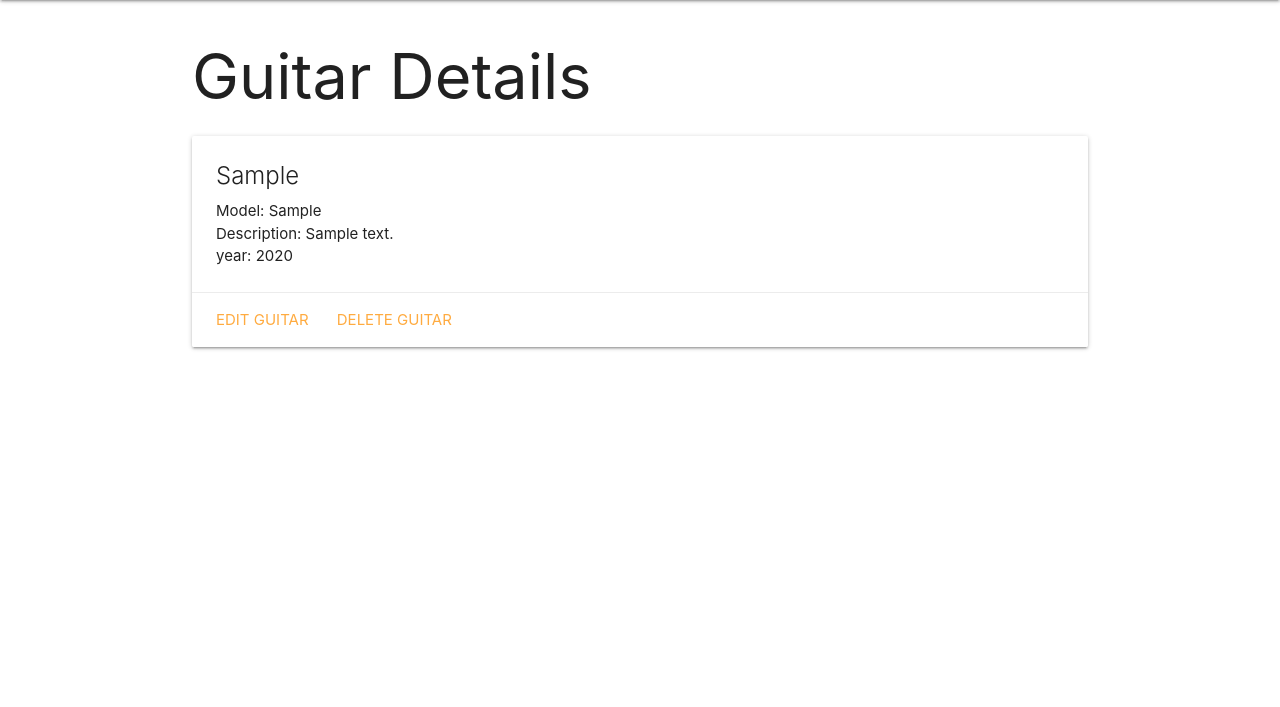
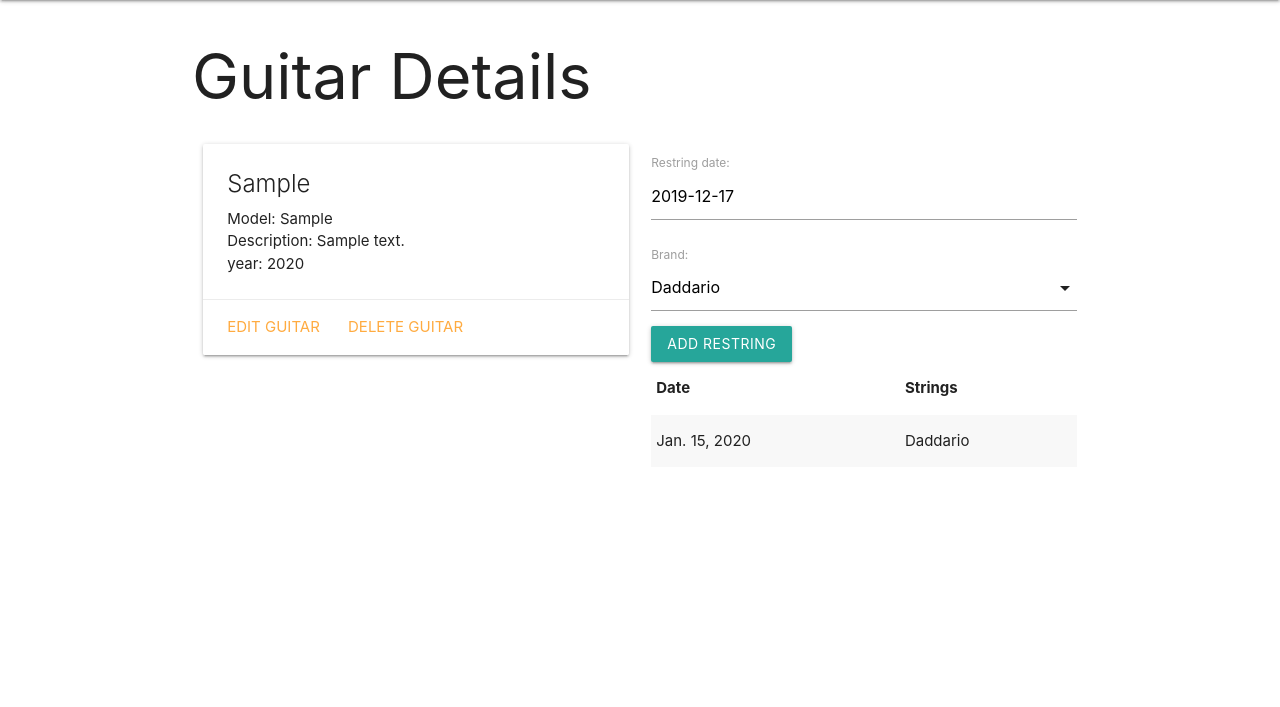
Before and after one commit to Msartain/guitar_collector, a Django app: page /guitars/1/ in a window 1280 px wide. Shown: the part 64-771 px from the top of the page. Run offline with Django 3.2, Linux system fonts and the light colour scheme; tables that the repository leaves empty hold one stand-in row (values such as "Sample post").

Commit message:
lab 3 finished - add restring to guitar

```diff
--- a/main_app/admin.py
+++ b/main_app/admin.py
@@ -1,5 +1,7 @@
 from django.contrib import admin
-from .models import Guitar
+from .models import Guitar, Restring
 # Register your models here.
 
 admin.site.register(Guitar)
+
+admin.site.register(Restring)
--- /dev/null
+++ b/main_app/forms.py
@@ -0,0 +1,7 @@
+from django.forms import ModelForm
+from .models import Restring
+
+class RestringForm(ModelForm):
+    class Meta:
+        model = Restring
+        fields = ['date', 'brand']
--- a/main_app/models.py
+++ b/main_app/models.py
@@ -1,7 +1,18 @@
 from django.db import models
 from django.urls import reverse
 
-# Create your models here.
+STRINGS = (
+    ('Dad', 'Daddario'),
+    ('EB', 'Ernie Ball'),
+    ('Fen', 'Fender'),
+    ('Elx', 'Elixar')
+)
+
+GUAGES = (
+    ('10-42'),
+    ('11-52'),
+    ('09-42')
+)
 
 class Guitar(models.Model):
     brand = models.CharField(max_length=50)
@@ -14,3 +25,26 @@ class Guitar(models.Model):
 
     def get_absolute_url(self):
         return reverse('detail', kwargs={'guitar_id': self.id})
+
+
+class Restring(models.Model):
+    date = models.DateField('restring date')
+    brand = models.CharField(
+        max_length=40,
+        choices=STRINGS,
+        default=STRINGS[0][0]
+        )
+    # guage = models.CharField(
+    #     max_length=30,
+    #     choices=GUAGES,
+    #     default=GUAGES[0][0]
+    #     )
+
+    guitar = models.ForeignKey(Guitar, on_delete=models.CASCADE)
+
+    def __str__(self):
+         # Nice method for obtaining the friendly value of a Field.choice
+        return f"{self.get_brand_display()} on {self.date}"
+
+    class Meta:
+        ordering = ['-date']
--- a/main_app/templates/base.html
+++ b/main_app/templates/base.html
@@ -8,6 +8,7 @@
   <title>Guitar Collector</title>
   <link rel="stylesheet" href="https://cdnjs.cloudflare.com/ajax/libs/materialize/1.0.0/css/materialize.min.css">
   <link rel="stylesheet" type="text/css" href="{% static 'css/style.css' %}">
+  <script src="https://cdnjs.cloudflare.com/ajax/libs/materialize/1.0.0/js/materialize.min.js"></script>
 </head>
 <body>
   <header class="navbar-fixed">
--- a/main_app/templates/guitars/detail.html
+++ b/main_app/templates/guitars/detail.html
@@ -3,6 +3,8 @@
 
 <h1>Guitar Details</h1>
 
+<div class="row">
+  <div class="col s6">
     <div class="card">
       <div class="card-content">
         <span class="card-title">{{ guitar.brand }}</span>
@@ -19,5 +21,41 @@
         <a href="{% url 'guitars_delete' guitar.id %}">Delete Guitar</a>
       </div>
     </div>
+  </div>
+  <div class="col s6">
+    <form action="{% url 'add_restring' guitar.id %}"method="post">
+      {% csrf_token %}
+      {{ restring_form.as_p }}
+      <input type="submit" class="btn" value="Add Restring">
+    </form>
+    <table class="striped">
+      <thead>
+        <tr><th>Date</th><th>Strings</th></tr>
+      </thead>
+      <tbody>
+        {% for restring in guitar.restring_set.all %}
+          <tr>
+            <td>{{restring.date}}</td>
+            <td>{{restring.get_brand_display}}</td>
+          </tr>
+        {% endfor %}
+      </tbody>
+    </table>
+  </div>
+</div>
+
+<script>
+  let dateEl = document.getElementById('id_date');
+  M.Datepicker.init(dateEl, {
+    format: 'yyyy-mm-dd',
+    defaultDate: new Date(),
+    setDefaultDate: true,
+    autoClose: true
+  });
+
+  let selectEl = document.getElementById('id_brand');
+  M.FormSelect.init(selectEl);
+
+</script>
 
 {% endblock %}
--- a/main_app/urls.py
+++ b/main_app/urls.py
@@ -9,4 +9,6 @@ urlpatterns = [
     path('guitars/create/', views.GuitarCreate.as_view(), name='guitars_create'),
     path('guitars/<int:pk>/update/', views.GuitarUpdate.as_view(), name='guitars_update'),
     path('guitars/<int:pk>/delete', views.GuitarDelete.as_view(), name='guitars_delete'),
+    path('guitars/<int:guitar_id>/add_restring/', views.add_restring, name='add_restring'),
+
 ]
--- a/main_app/views.py
+++ b/main_app/views.py
@@ -1,6 +1,7 @@
-from django.shortcuts import render
+from django.shortcuts import render, redirect
 from django.views.generic.edit import CreateView, UpdateView, DeleteView
 from .models import Guitar
+from .forms import RestringForm
 
 # Create your views here.
 
@@ -17,7 +18,12 @@ def guitars_index(request):
 
 def guitars_detail(request, guitar_id):
     guitar = Guitar.objects.get(id=guitar_id)
-    return render(request, 'guitars/detail.html', { 'guitar' : guitar })
+    restring_form = RestringForm()
+    return render(request, 'guitars/detail.html', {
+        'guitar' : guitar,
+        'restring_form': restring_form
+        })
+
 
 class GuitarCreate(CreateView):
     model = Guitar
@@ -29,4 +35,13 @@ class GuitarUpdate(UpdateView):
 
 class GuitarDelete(DeleteView):
     model = Guitar
-    sucess_url = '/guitars/'
+    success_url = '/guitars/'
+
+def add_restring(request, guitar_id):
+    form = RestringForm(request.POST)
+    if form.is_valid():
+        # don't save the form to the db until it has the guitar_id assigned
+        new_restring = form.save(commit=False)
+        new_restring.guitar_id = guitar_id
+        new_restring.save()
+        return redirect('detail', guitar_id=guitar_id)
```
Also changed, not shown: main_app/migrations/0002_restring.py (added). Lines whose indentation alone changed are shown as unchanged.
